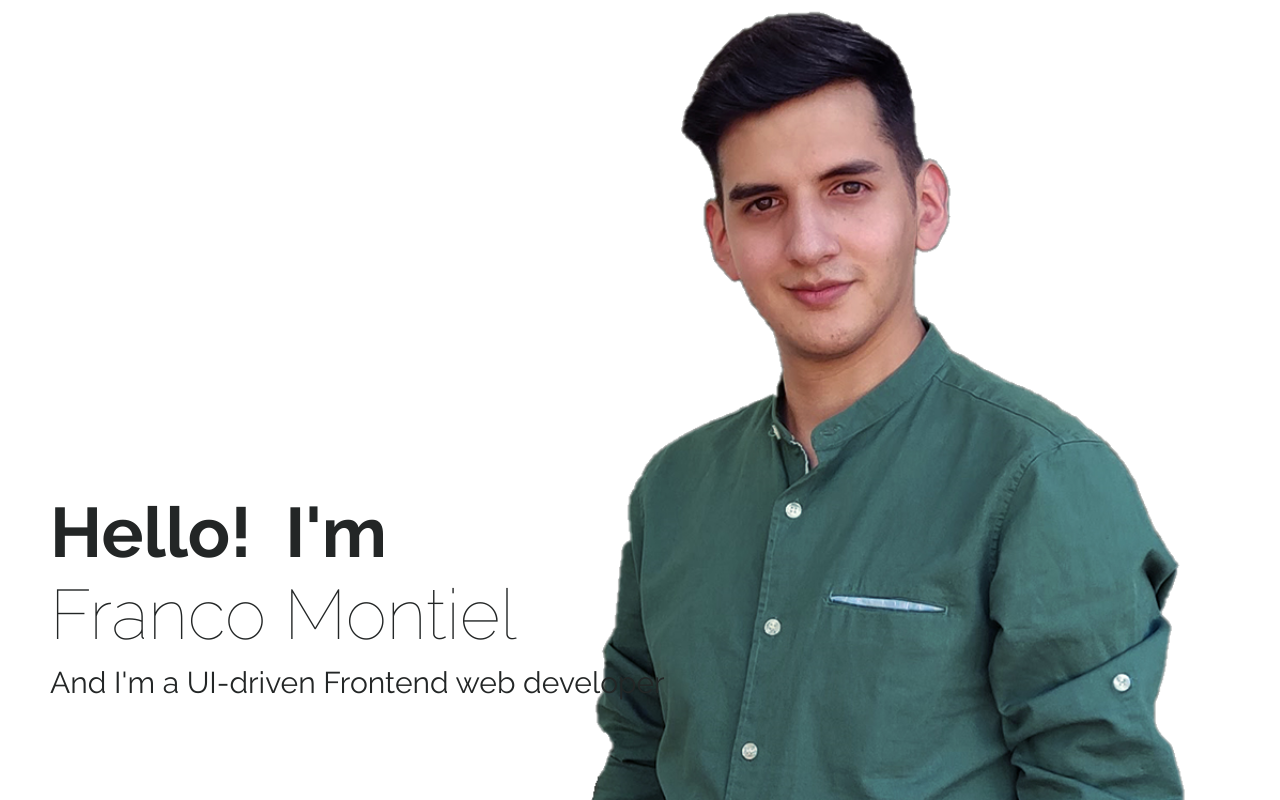
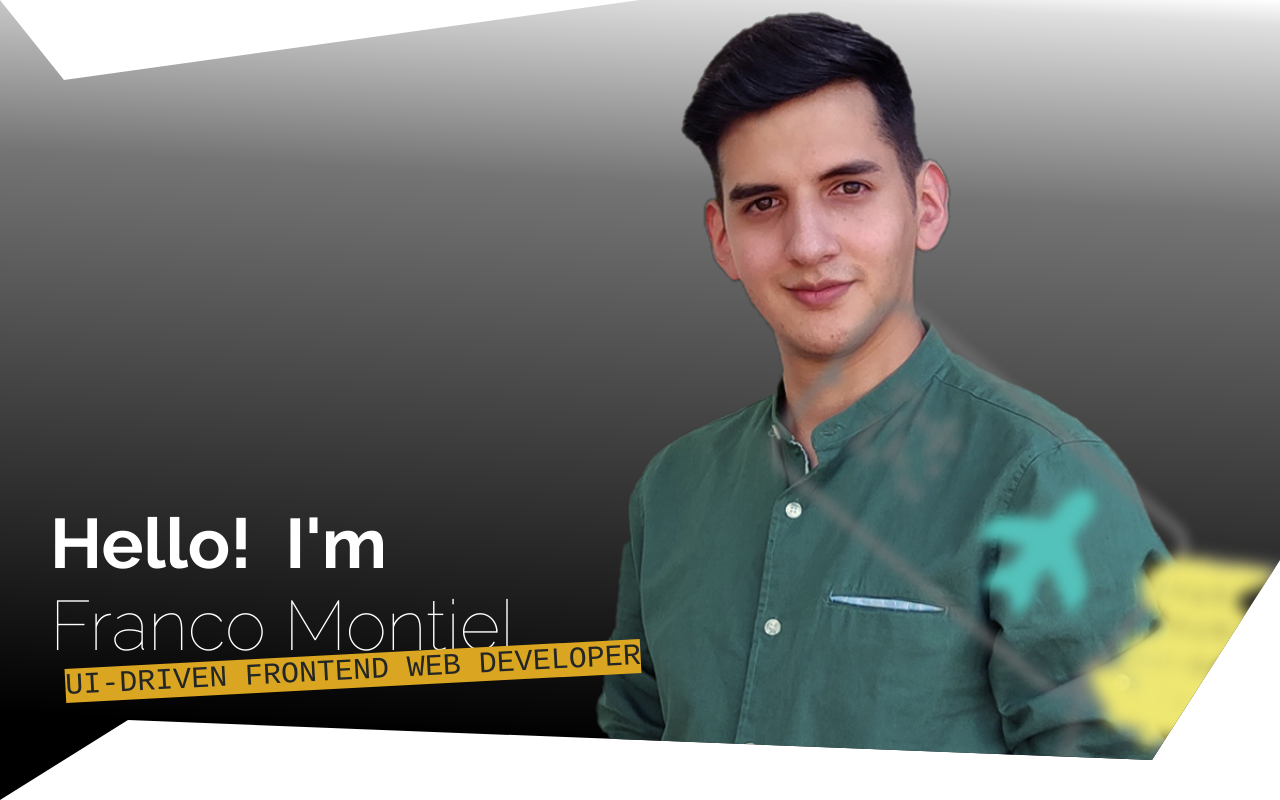
Before and after one commit to TheFrankemon/000, an Angular app: page / in a window 1280 px wide. Shown: the top 800 px of the page. Built offline with nearby package versions, Linux system fonts and the light colour scheme.

Commit message:
Replace gradient bars with polygon white shapes

```diff
--- a/src/app/home/home.component.html
+++ b/src/app/home/home.component.html
@@ -3,21 +3,12 @@
   </nav> -->
   <div class="header">
     <div class="dsg-mode">
-      <div class="bars">
-        <div class="line"></div>
-        <div class="line"></div>
-        <div class="line"></div>
-        <div class="line"></div>
-        <div class="line"></div>
-        <div class="line"></div>
-        <div class="line"></div>
-      </div>
       <img src="/assets/fm.png"/>
       <div class="content">
         <div class="titles">
           <h2 class="f-hello">Hello!&nbsp;&nbsp;I'm</h2>
           <p class="f-name">Franco Montiel</p>
-          <p class="f-subtitle">And I'm a UI-driven Frontend web developer</p>
+          <p class="f-subtitle">UI-driven Frontend web developer</p>
         </div>
         <div class="tray">
           <object type="image/svg+xml" data="assets/svg/ban.svg"></object>
--- a/src/app/home/home.component.scss
+++ b/src/app/home/home.component.scss
@@ -7,6 +7,7 @@
   display: flex;
   height: 100vh;
   position: relative;
+  background-color: white;
 
   .dsg-mode {
     display: flex;
@@ -20,7 +21,9 @@
     background-position: center;
     background-repeat: no-repeat;
     background-size: cover;
-    background-color: white;
+    background: white;
+    background: linear-gradient(3deg, #000000 10%, #747474 75%, #dfdfdf 97%, #ffffff 100%);
+    clip-path: polygon(0% 0%, 5% 10%, 50% 0%, 100% 0%, 100% 70%, 90% 95%, 10% 90%, 0% 100%);
 
     > img {
       position: absolute;
@@ -84,8 +87,8 @@
       bottom: 0px;
       z-index: 11;
 
-      .f-hello, .f-name, .f-subtitle {
-        color: var(--text-color-dark);
+      .f-hello, .f-name {
+        color: var(--text-color-light);
       }
 
       .f-hello {
@@ -99,7 +102,11 @@
 
       .f-subtitle {
         font-size: 30px;
-        margin: 10px 0px 0px;
+        text-transform: uppercase;
+        transform: translate(15px, -12px) rotateZ(-3deg);
+        background-color: goldenrod;
+        font-family: 'Courier New', Courier, monospace;
+        color: var(--text-color-dark);
       }
     }
   }
```
